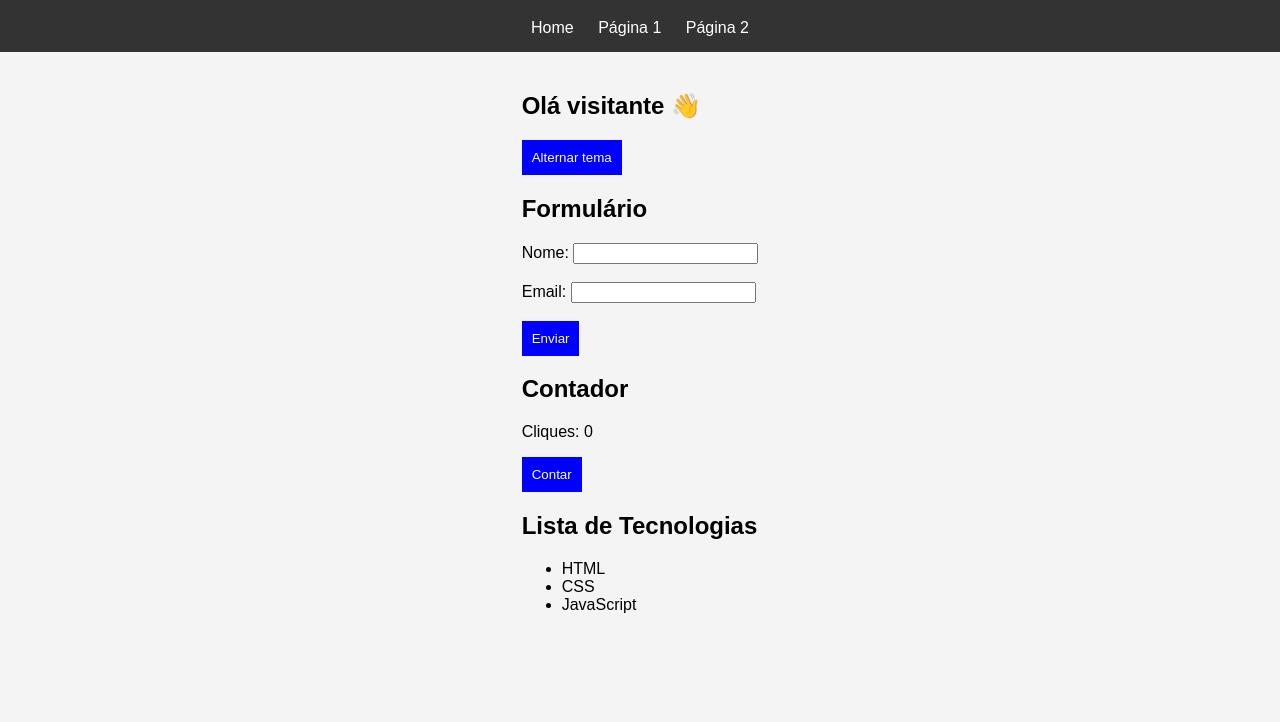
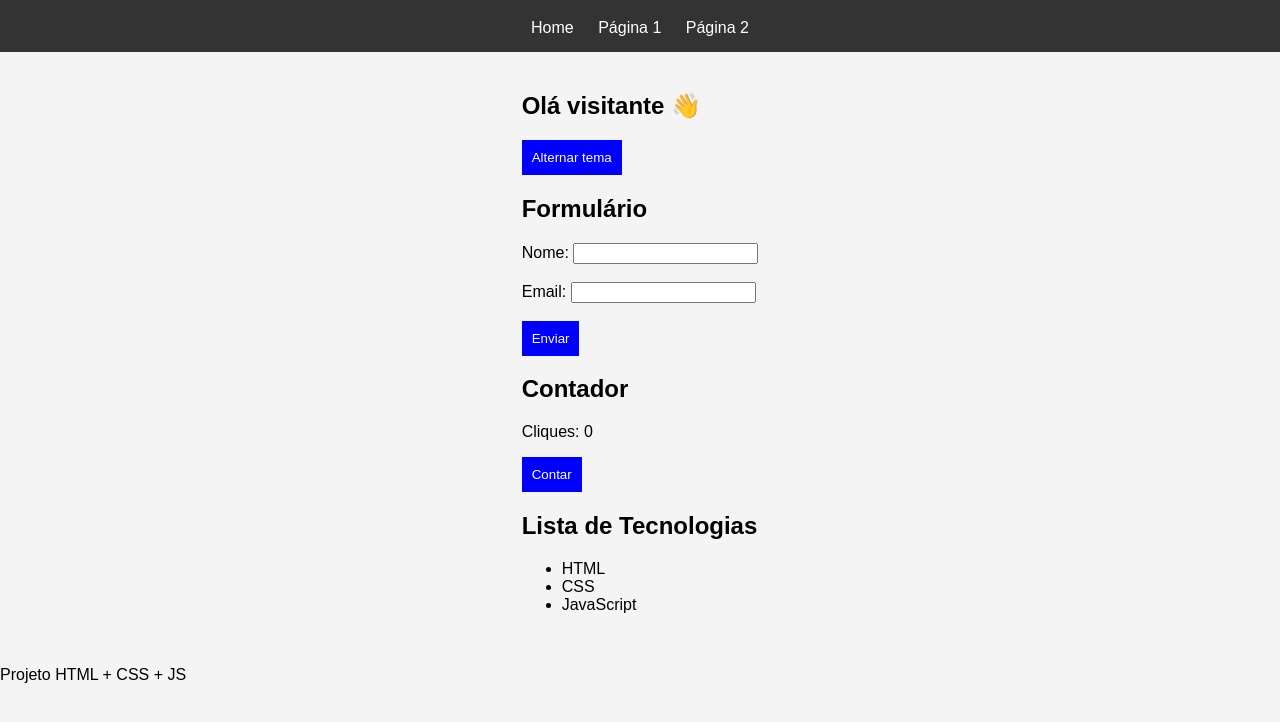
Before and after one commit to kaidou0548/kaidou0548.github.io, a plain HTML site: page pag1.html in a window 1280 px wide. Shown: the part 76-798 px from the top of the page. Drawn offline with Linux system fonts and the light colour scheme.

Commit message:
Update pag1.html

```diff
--- a/pag1.html
+++ b/pag1.html
@@ -46,6 +46,10 @@
         </section>
     </main>
 
+      <footer>
+            <p>Projeto HTML + CSS + JS</p>
+        </footer>
+
 <script src="dev.js"></script>
 </body>
 </html>
```
